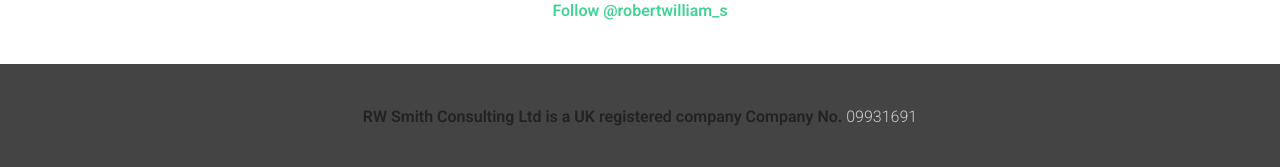
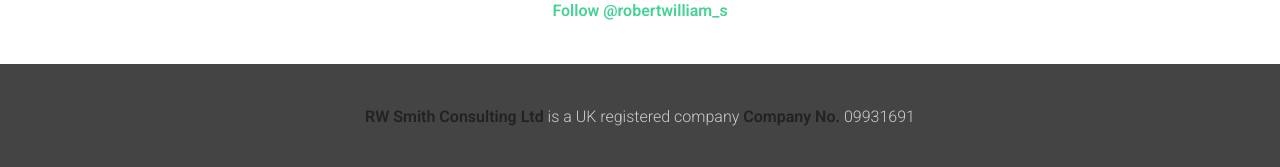
Before and after one commit to rbrtsmith/rbrtsmith.github.io, a Jekyll site: the page built from index.html, in a window 1280 px wide. Shown: the part 1603-1770 px from the top of the page. Built offline with Jekyll 4.4.1, drawn with Linux system fonts in a browser that asks for light colours; the list of posts is cut into pages by our own code; comment, search, counter and statistics services are not loaded; part of the change alters nothing that is shown.

```diff
--- a/_includes/footer.html
+++ b/_includes/footer.html
@@ -6,7 +6,7 @@
 </div>
 <footer class="site-footer section">
 	<div class="site-wrap site-padding">
-	    	<strong>RW Smith Consulting Ltd is a UK registered company</strong>
+	    	<strong>RW Smith Consulting Ltd</strong> is a UK registered company
 	    	<strong>Company No.</strong> 09931691
 	</div>
 </footer>
```
